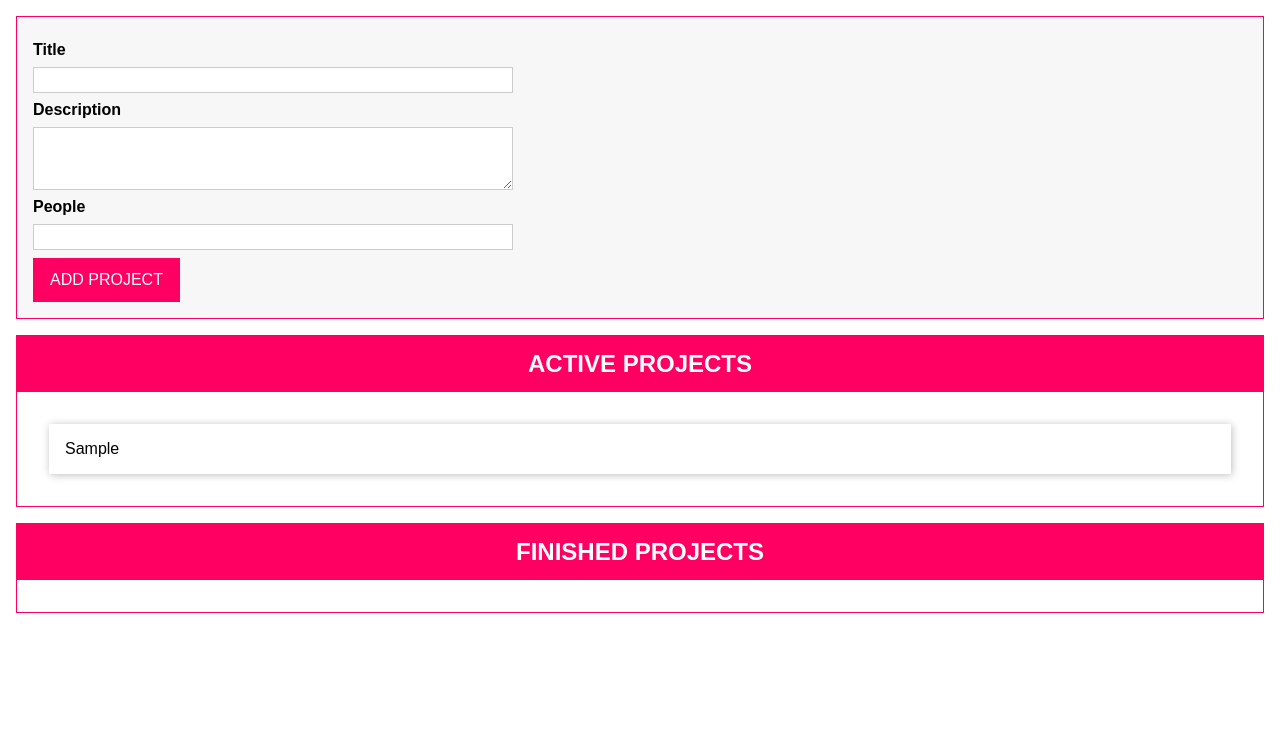
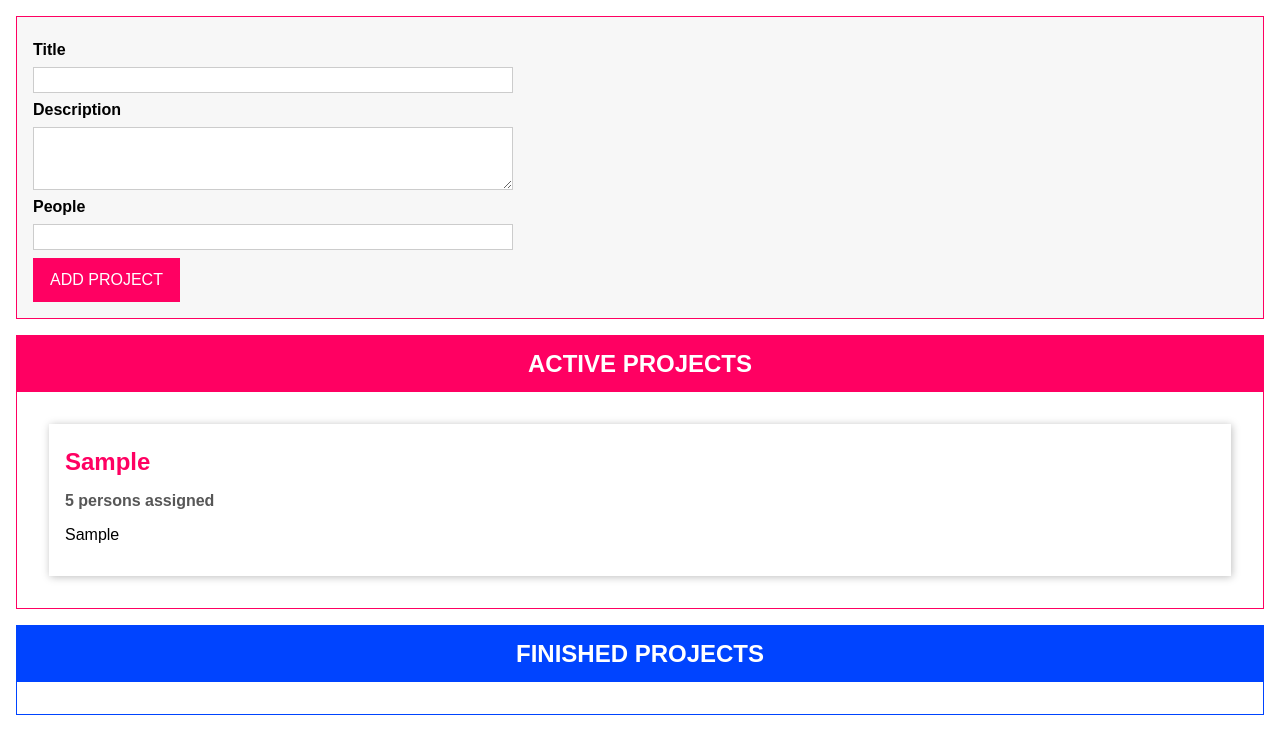
Before and after one commit to shivamgupta20/typescriptPractice, a website with bundled scripts: page index.html in a window 1280 px wide. Both pictures are taken after typing "Sample", "Sample", "5" into the empty fields and a click on the button "ADD PROJECT". Built offline with nearby package versions, Linux system fonts and the light colour scheme.

Commit message:
drag drop

```diff
--- a/app.css
+++ b/app.css
@@ -68,11 +68,11 @@ button:active {
   align-items: center;
 }
 
-#finished-projects {
+#finished-projects-lists {
   border-color: #0044ff;
 }
 
-#finished-projects header {
+#finished-projects-lists header {
   background: #0044ff;
 }
 
@@ -91,6 +91,7 @@ button:active {
   box-shadow: 1px 1px 8px rgba(0, 0, 0, 0.26);
   padding: 1rem;
   margin: 1rem;
+  background: white;
 }
 
 .projects li h2 {
@@ -98,7 +99,7 @@ button:active {
   margin: 0.5rem 0;
 }
 
-#finished-projects li h2 {
+#finished-projects-lists li h2 {
   color: #0044ff;
 }
 
@@ -115,7 +116,7 @@ button:active {
   background: #ffe3ee;
 }
 
-#finished-projects .droppable {
+#finished-projects-lists .droppable {
   background: #d6e1ff;
 }
 
--- a/index.html
+++ b/index.html
@@ -27,7 +27,11 @@
       </form>
     </template>
     <template id="single-project">
-      <li></li>
+      <li draggable >
+        <h2></h2>
+        <h3></h3>
+        <p></p>
+      </li>
     </template>
     <template id="project-list">
       <section class="projects">
--- a/src/app.ts
+++ b/src/app.ts
@@ -1,3 +1,16 @@
+////Drag and drop interfaces
+interface Draggable {
+    dragStartHandler(event: DragEvent): void;
+    dragEndHandler(event: DragEvent): void;
+}
+
+interface DragTarget {
+    dragOverHandler(event: DragEvent): void;
+    dragHandler(event: DragEvent): void;
+    dragLeaveHandler(event: DragEvent): void;
+}
+
+
 /// Project types
 
 enum ProjectStatus { Active, Finished }
@@ -20,6 +33,19 @@ class ProjectState {
 
 
         this.projects.push(newProject);
+        this.updateListeners();
+    }
+
+    moveProject(projectId: string, newStatus: ProjectStatus) {
+        const project = this.projects.find(prj => prj.id === projectId)
+        if (project) {
+            project.status = newStatus;
+            this.updateListeners();
+        }
+
+
+    }
+    private updateListeners() {
         for (const listenerFn of this.listeners) {
             listenerFn(this.projects.slice());
         }
@@ -104,8 +130,49 @@ abstract class Component<T extends HTMLElement, U extends HTMLElement>{
     abstract renderContent(): void;
 }
 
+//ProjectItem class
+class ProjectItem extends Component<HTMLUListElement, HTMLLIElement> implements Draggable {
+    private project: Project;
+
+    get persons() {
+        if (this.project.people === 1) {
+            return "1 person"
+        }
+        else
+            return `${this.project.people} persons`
+    }
+
+    constructor(hostId: string, project: Project) {
+        super("single-project", hostId, false, project.id)
+        this.project = project
+        this.configure();
+        this.renderContent();
+    }
+
+    dragStartHandler(event: DragEvent) {
+        event.dataTransfer!.setData("text/plain", this.project.id)
+        event.dataTransfer!.effectAllowed = "move"
+    }
+
+    dragEndHandler(_: DragEvent) {
+        console.log("DragEnd")
+    }
+
+    configure() {
+        this.element.addEventListener('dragstart', this.dragStartHandler.bind(this))
+        this.element.addEventListener('dragend', this.dragEndHandler.bind(this))
+    }
+
+    renderContent() {
+        this.element.querySelector("h2")!.textContent = this.project.title;
+        this.element.querySelector("h3")!.textContent = this.persons + " assigned";
+        this.element.querySelector("p")!.textContent = this.project.description;
+    }
+}
+
+
 //Project list class
-class ProjectList extends Component<HTMLDivElement, HTMLElement>{
+class ProjectList extends Component<HTMLDivElement, HTMLElement> implements DragTarget {
     assignedProjects: Project[];
 
     constructor(private type: "active" | "finished") {
@@ -114,8 +181,35 @@ class ProjectList extends Component<HTMLDivElement, HTMLElement>{
         this.configure();
         this.renderContent();
     }
+    @autoBind
+    dragOverHandler(event: DragEvent) {
+        if (event.dataTransfer && event.dataTransfer.types[0] === "text/plain") {
+            event.preventDefault();
+            const listEl = this.element.querySelector("ul")!
+            listEl.classList.add("droppable")
+        }
+
+    }
+    @autoBind
+    dragHandler(event: DragEvent) {
+        const prjId = event.dataTransfer!.getData("text/plain")
+        projectState.moveProject(prjId, this.type === "active" ? ProjectStatus.Active : ProjectStatus.Finished)
+    }
+    @autoBind
+    dragLeaveHandler(_: DragEvent) {
+        const listEl = this.element.querySelector("ul")!
+        listEl.classList.remove("droppable")
+
+    }
+
+
 
     configure() {
+        this.element.addEventListener('dragover', this.dragOverHandler)
+        this.element.addEventListener('dragleave', this.dragLeaveHandler)
+        this.element.addEventListener('drop', this.dragHandler)
+
+
         projectState.addListener((projects: Project[]) => {
             const relevantProjects = projects.filter(prj => this.type === "active" ? (prj.status === ProjectStatus.Active) : (prj.status === ProjectStatus.Finished))
             this.assignedProjects = relevantProjects;
@@ -134,9 +228,7 @@ class ProjectList extends Component<HTMLDivElement, HTMLElement>{
         const listEl = document.getElementById(`${this.type}-projects-list`)! as HTMLUListElement;
         listEl.innerHTML = ""
         for (const prjItem of this.assignedProjects) {
-            const listItem = document.createElement("li")
-            listItem.textContent = prjItem.title;
-            listEl.appendChild(listItem)
+            new ProjectItem(this.element.querySelector("ul")!.id, prjItem)
         }
     }
 }
```
